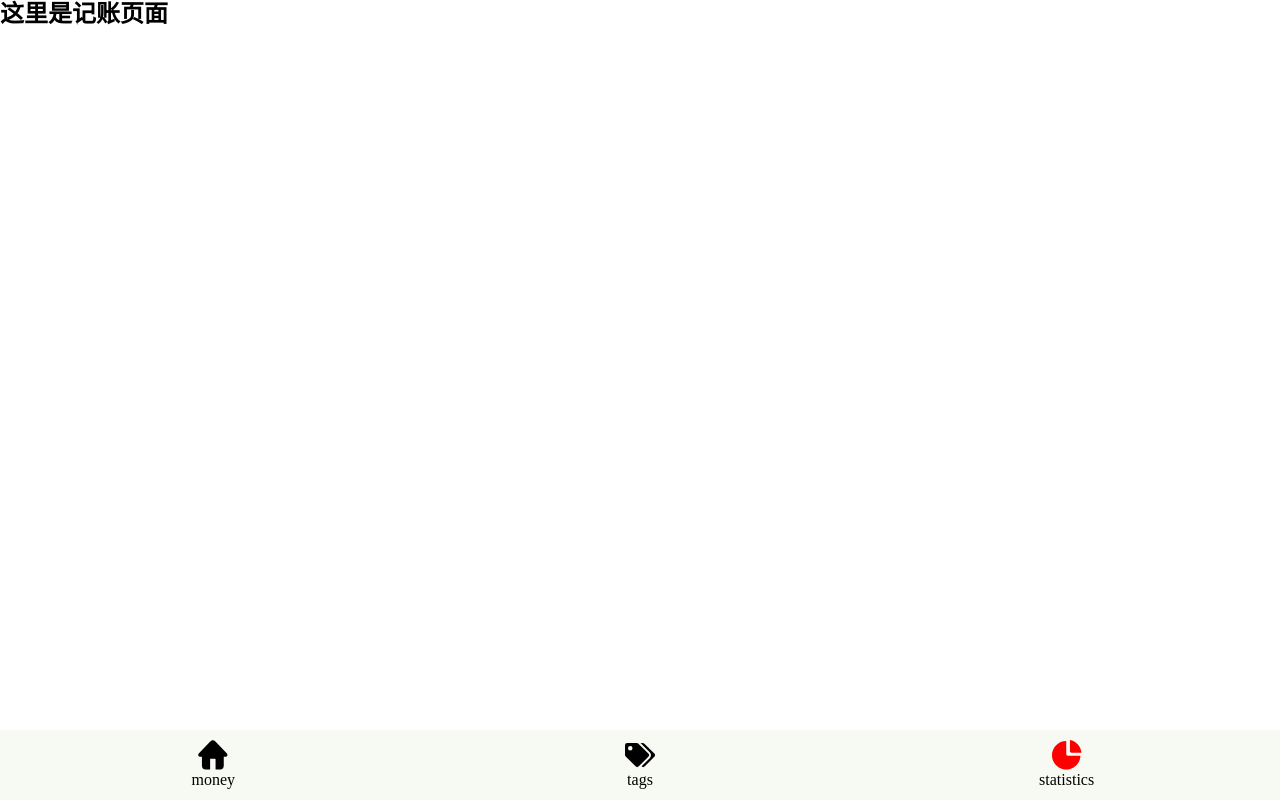
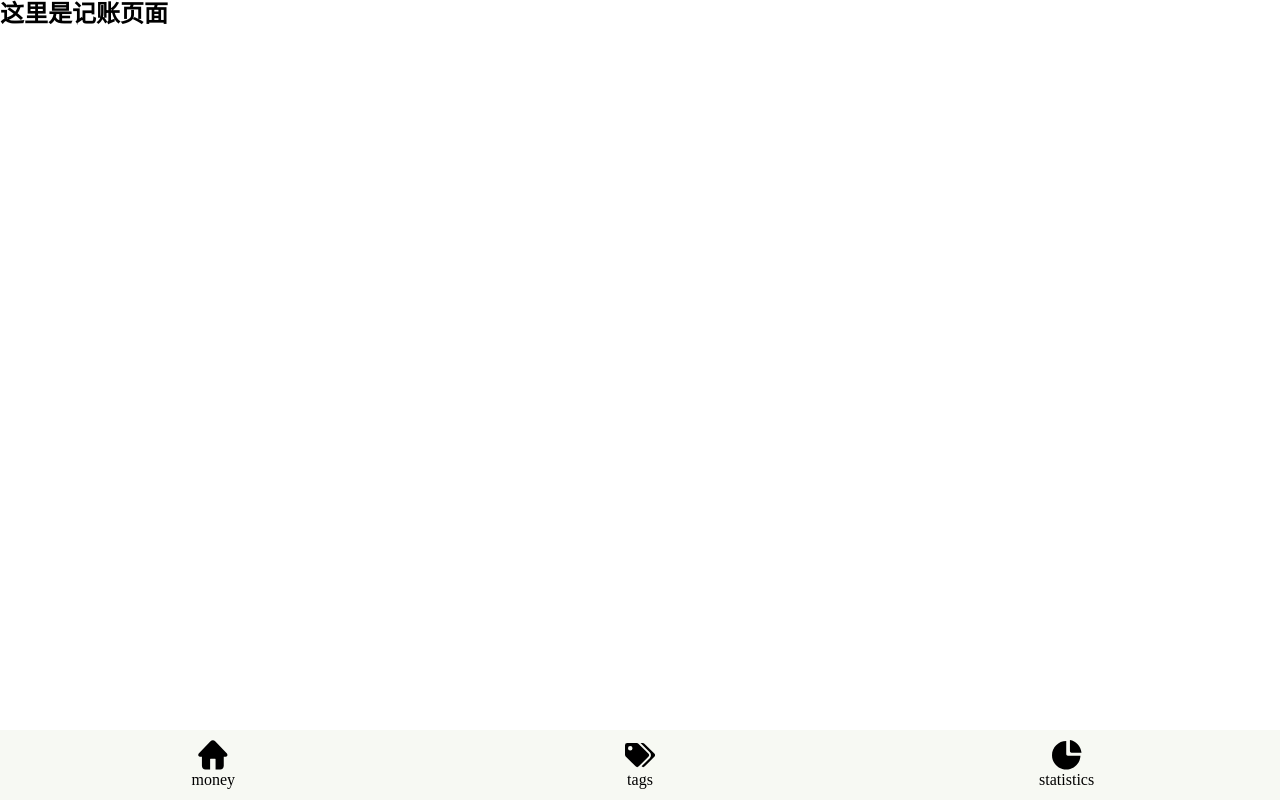
Before and after one commit to Wang-kai960620/rich-react, a React app: page /#/money in a window 1280 px wide. Built offline with nearby package versions, Linux system fonts and the light colour scheme.

Commit message:
引用importAll引入icons文件，添加@types/webpack.env

```diff
--- a/package.json
+++ b/package.json
@@ -92,6 +92,7 @@
   "devDependencies": {
     "@types/react-router-dom": "^5.1.5",
     "@types/styled-components": "^5.1.1",
+    "@types/webpack-env": "^1.15.2",
     "svg-sprite-loader": "^5.0.0",
     "svgo-loader": "^2.2.1"
   },
--- a/src/components/Nav.tsx
+++ b/src/components/Nav.tsx
@@ -1,9 +1,7 @@
 import {Link} from "react-router-dom";
 import React from "react";
 import styled from "styled-components";
-require('icons/home.svg')
-require('icons/tags.svg')
-require('icons/statistics.svg')
+import Icon from "./icons";
 
 
 const NavWrapper = styled.div`
@@ -32,21 +30,15 @@ function Nav() {
     <NavWrapper>
       <ul>
         <li>
-          <svg className='icon'>
-            <use xlinkHref='#home' />
-          </svg>
+          <Icon name='home'/>
           <Link to="/money">money</Link>
         </li>
         <li>
-          <svg className='icon' >
-            <use xlinkHref='#tags' />
-          </svg>
+          <Icon name='tags'/>
           <Link to="/tags">tags</Link>
         </li>
         <li>
-          <svg className='icon' fill='red' >
-            <use xlinkHref='#statistics' />
-          </svg>
+          <Icon name='statistics'/>
           <Link to="/statistics">statistics</Link>
         </li>
       </ul>
--- /dev/null
+++ b/src/components/icons.tsx
@@ -0,0 +1,21 @@
+import React from "react";
+
+const importAll = (requireContext: __WebpackModuleApi.RequireContext) => requireContext.keys().forEach(requireContext);
+try {
+  importAll((require.context("icons", true, /\.svg$/)));
+} catch (error) {
+  console.log(error);
+}
+type Props={
+  name:string
+}
+
+const Icon = (props:Props) => {
+  return (
+    <svg className='icon'>
+      <use xlinkHref={"#" + props.name}/>
+    </svg>
+  );
+};
+
+export default Icon;
```
Also changed, not shown: 1 other file (tests, documents, lock files or other folders).
